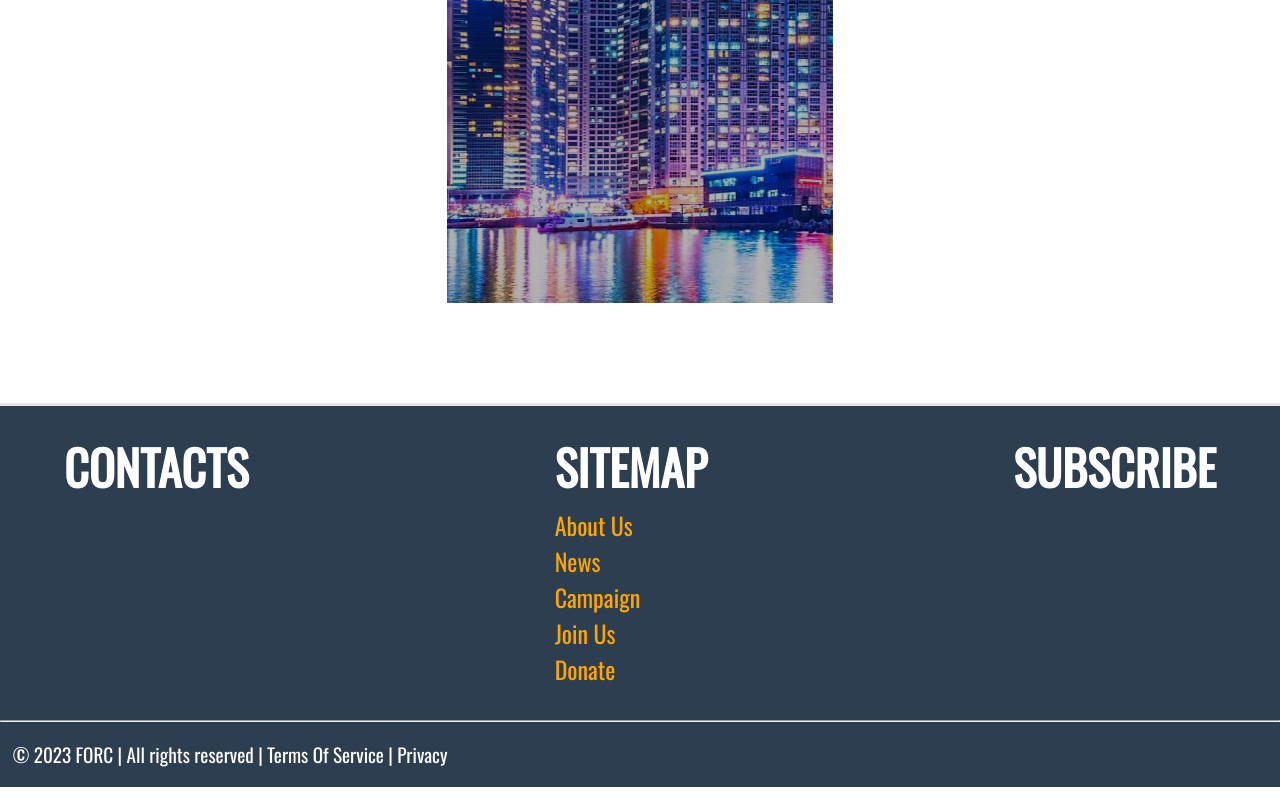
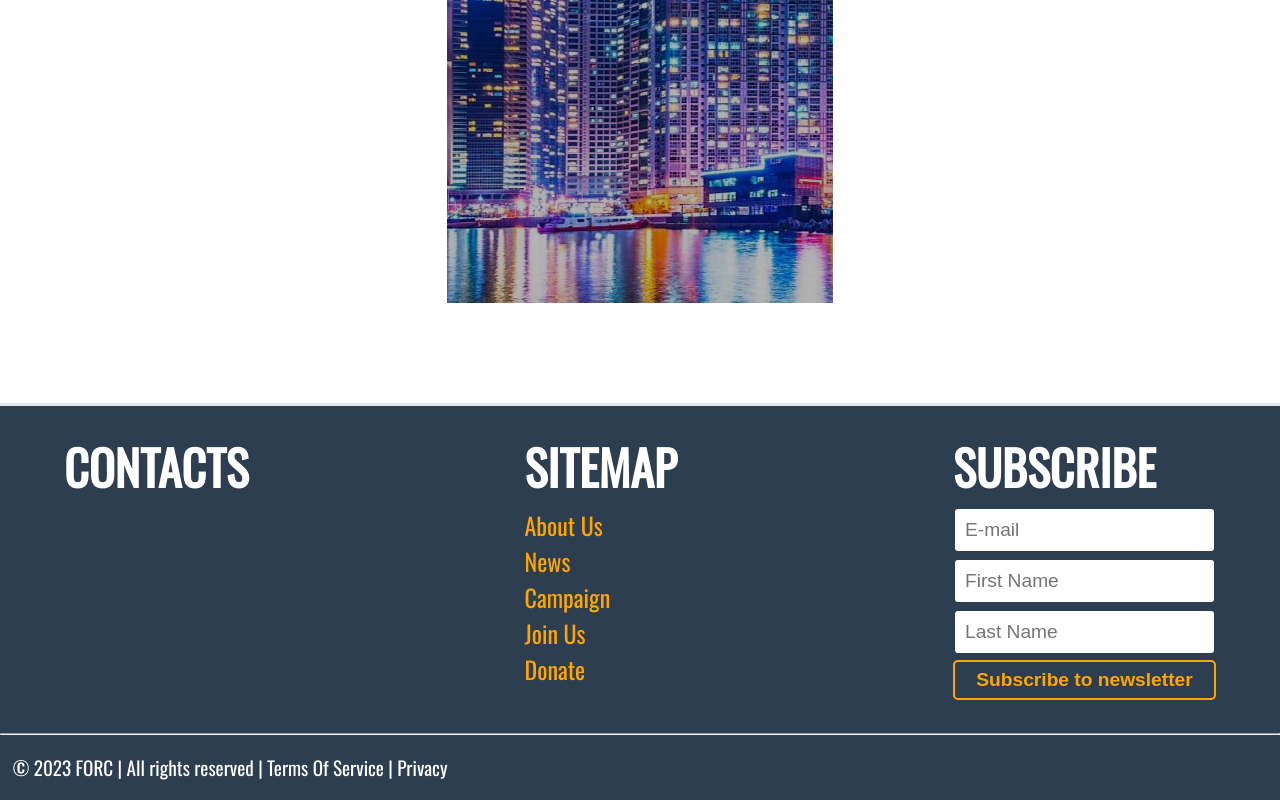
Before and after one commit to jhan756k/FORC, a React (Create React App) app: page / in a window 1280 px wide. Shown: the part 2556-3356 px from the top of the page. Built offline with nearby package versions, Linux system fonts and the light colour scheme; the HTML template or start-up script is replaced by a standard one.

Commit message:
footer form comp

```diff
--- a/src/Component/Subfooter.jsx
+++ b/src/Component/Subfooter.jsx
@@ -56,6 +56,12 @@ const Subfooter = () => {
           {/* Column3 */}
           <div className="fcol">
             <h1 className="ftitle">SUBSCRIBE</h1>
+            <div className="fieldwrap">
+              <input type="text" placeholder="E-mail" className="inpf" />
+              <input type="text" placeholder="First Name" className="inpf" />
+              <input type="text" placeholder="Last Name" className="inpf" />
+              <button className="subbut">Subscribe to newsletter</button>
+            </div>
           </div>
         </div>
         <hr />
--- a/src/Style/Subfooter.css
+++ b/src/Style/Subfooter.css
@@ -1,3 +1,5 @@
+@import url("https://fonts.googleapis.com/css2?family=Oswald&display=swap");
+
 .main-footer {
   color: white;
   background-color: #2d3e50;
@@ -21,6 +23,42 @@
   font-weight: bold;
   margin-top: 25px;
   margin-bottom: 5px;
+}
+
+.fieldwrap {
+  display: flex;
+  flex-direction: column;
+}
+
+.inpf {
+  height: 40px;
+  border-radius: 5px;
+  border: 2px solid #2d3e50;
+  padding-left: 10px;
+  font-size: 1.2em;
+  outline: none;
+  margin-bottom: 5px;
+}
+
+.subbut {
+  border-radius: 5px;
+  border: 2px solid orange;
+  background-color: transparent;
+  color: orange;
+  font-size: 1.2em;
+  font-weight: bolder;
+  height: 40px;
+  transition: background-color 0.3s ease-in-out, color 0.3s ease-in-out;
+}
+
+.subbut:hover {
+  background-color: orange;
+  color: white;
+  cursor: pointer;
+}
+
+.inpf:focus {
+  border: 2px solid orange;
 }
 
 .llist {
```
